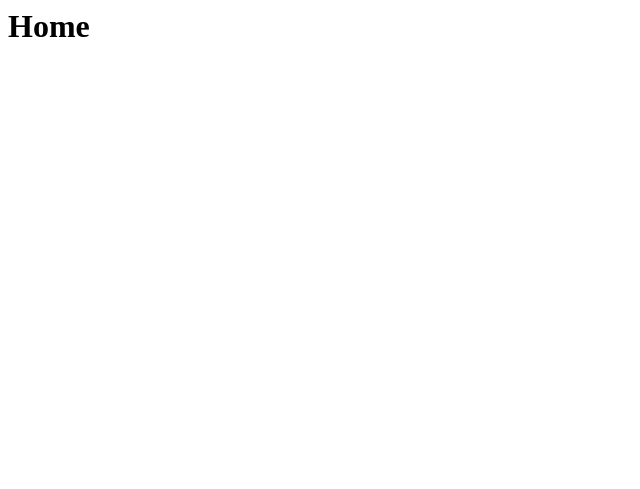
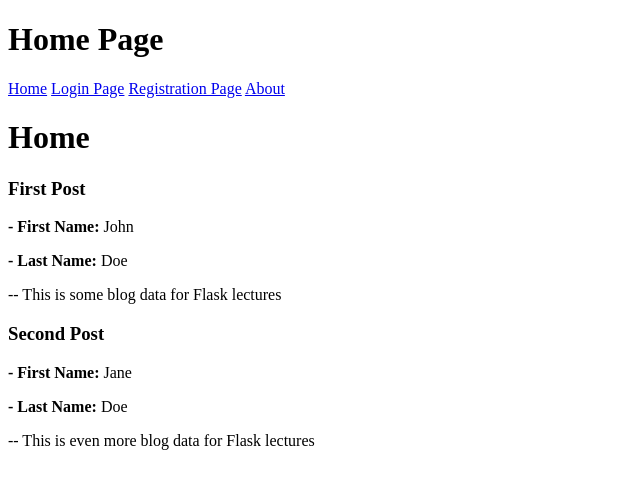
Before and after one commit to omris-elda/flask-blog, a Flask app: page / in a window 1280 px wide. Before the commit the part shown is almost empty. Shown: the top 489 px of the page, without its empty margins (0-640 px from the left). Run offline with Flask 2, Linux system fonts and the light colour scheme.

Commit message:
added some formatting and a navbar

```diff
--- a/Application/route.py
+++ b/Application/route.py
@@ -2,10 +2,23 @@
 from flask import render_template
 from Application import app
 
+blogData = [
+    {
+        "name": {"first":"John", "last":"Doe"},
+        "title":"First Post",
+        "content":"This is some blog data for Flask lectures"
+    },
+    {
+        "name": {"first":"Jane", "last":"Doe"},
+        "title":"Second Post",
+        "content":"This is even more blog data for Flask lectures"
+    }
+]
+
 @app.route("/")
 @app.route("/home")
 def home():
-    return render_template("home.html", title="Home")
+    return render_template("home.html", title="Home", posts=blogData)
 
 @app.route("/about")
 def about():
--- a/Application/templates/about.html
+++ b/Application/templates/about.html
@@ -1 +1,6 @@
+{% extends 'layout.html' %}
+{% block body_content %}
+
 <h1>"This is the about page, but contains nothing."</h1>
+
+{% endblock %}
--- a/Application/templates/home.html
+++ b/Application/templates/home.html
@@ -1 +1,13 @@
-<h1>{{title}}</h1>
+{% extends 'layout.html' %}
+{% block body_content %}
+
+	<h1>{{title}}</h1>
+	{%for post in posts %}
+		<div>
+			<h3>{{ post.title }}</h3>
+			<p><b> - First Name: </b>{{ post.name.first }}</p>
+			<p><b> - Last Name: </b>{{ post.name.last }}</p>
+			<p> -- {{ post.content }}</p>
+		</div>
+	{% endfor %}
+{% endblock %}
--- a/Application/templates/layout.html
+++ b/Application/templates/layout.html
@@ -0,0 +1,18 @@
+<!DOCTYPE html>
+<html>
+<head>
+<title>{{ title }} - Page</title>
+</head>
+<body>
+<h1>{{  title  }} Page</h1>
+<div class="container">
+        <nav class="navbar navbar-dark bg-dark">
+            <a class="navbar-brand" href="home">Home</a>
+            <a class="navbar-brand" href="login">Login Page</a>
+            <a class="navbar-brand" href="register">Registration Page</a>
+            <a class="navbar-brand" href="about">About</a>
+        </nav>
+</div>
+{% block body_content %}{% endblock %}
+</body>
+</html>
--- a/Application/templates/login.html
+++ b/Application/templates/login.html
@@ -1 +1,6 @@
+{% extends 'layout.html' %}
+{% block body_content %}
+
 <body>"This is going to be the login page, but that functionality isn't implemented yet."</body>
+
+{% endblock %}
--- a/Application/templates/register.html
+++ b/Application/templates/register.html
@@ -1 +1,6 @@
+{% extends 'layout.html' %}
+{% block body_content %}
+
 <body>"This is going to be the register page, but it's not implemented yet."</body>
+
+{% endblock %}
```
